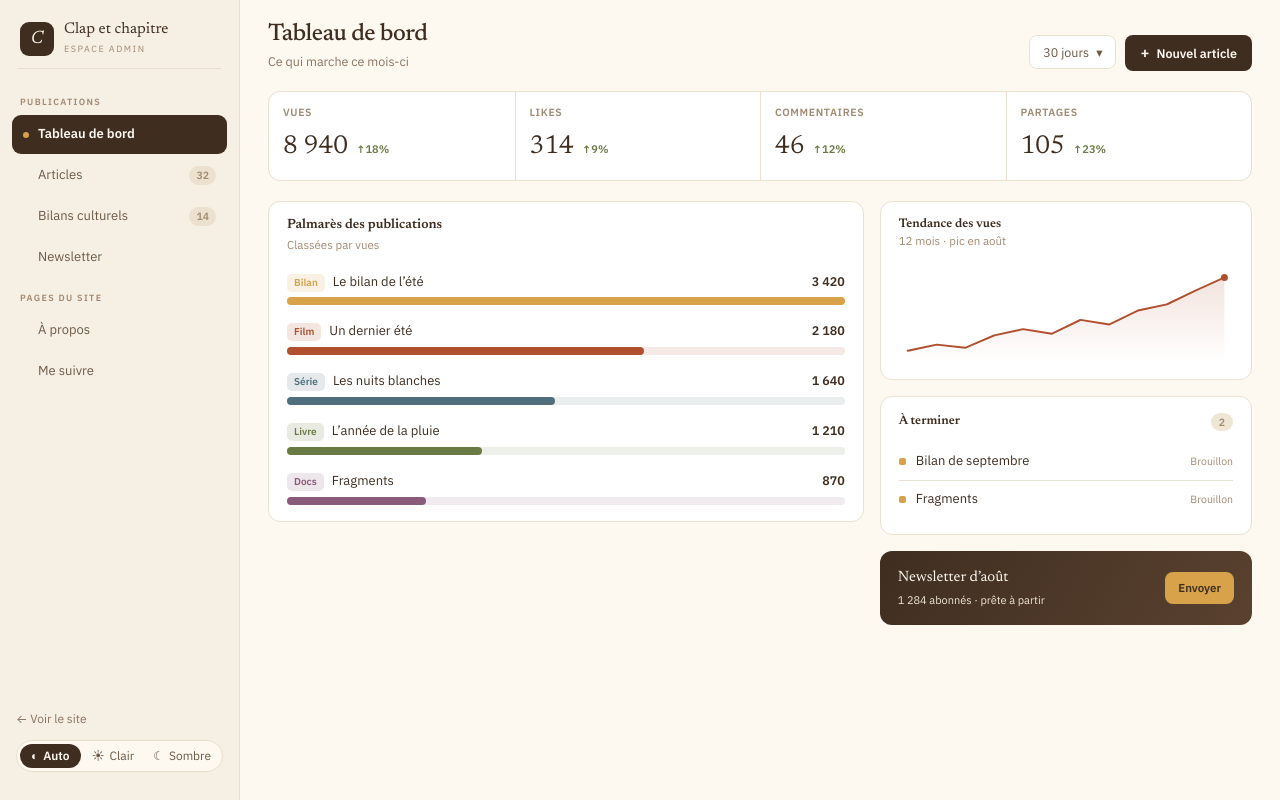
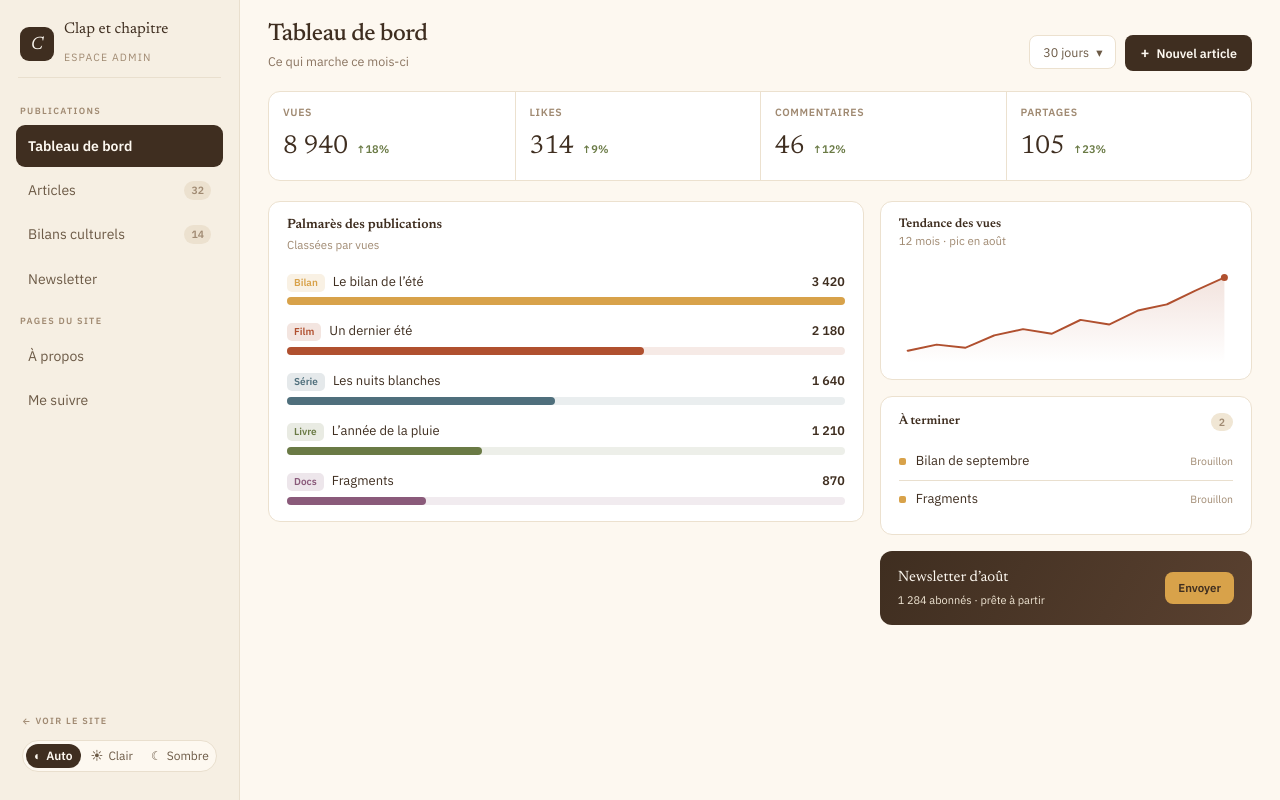
Before and after one commit to arnaudober3/clap-chapitre, a React (Vite) app: page /admin in a window 1280 px wide. Built offline with nearby package versions, Linux system fonts and the light colour scheme.

Commit message:
Suppression des éléments de point de navigation et ajustements de style pour améliorer l'interface utilisateur

```diff
--- a/src/components/layout/AdminHeader.tsx
+++ b/src/components/layout/AdminHeader.tsx
@@ -53,7 +53,6 @@ function AdminNavLink({
       aria-current={isActive ? "page" : undefined}
       onClick={onNavigate}
     >
-      <span className={styles.navDot} aria-hidden="true" />
       <span className={styles.navLabel}>{item.label}</span>
       {item.badge !== undefined && (
         <span
--- a/src/components/layout/AdminLayout.module.css
+++ b/src/components/layout/AdminLayout.module.css
@@ -46,6 +46,8 @@
   font-family: var(--font-serif), serif;
   font-size: 18px;
   font-style: italic;
+  text-box: trim-both cap alphabetic;
+  padding-top: 4px;
 }
 
 .brandText {
@@ -62,14 +64,17 @@
   white-space: nowrap;
   overflow: hidden;
   text-overflow: ellipsis;
+  text-box: trim-both cap alphabetic;
 }
 
 .brandKicker {
-  font-size: 9px;
-  letter-spacing: 0.17em;
+  font-size: 10.5px;
+  letter-spacing: 0.11em;
   text-transform: uppercase;
   color: var(--faint);
-  margin-top: 4px;
+  line-height: 1.5;
+  margin-top: 12px;
+  text-box: trim-both cap alphabetic;
 }
 
 /* ---- Nav (shared by rail and drawer) ---- */
@@ -86,17 +91,16 @@
 .navGroup {
   display: flex;
   flex-direction: column;
-  padding: 0 12px;
+  padding: 0 16px;
   gap: 2px;
 }
 
 .navLink {
   display: flex;
   align-items: center;
-  gap: 9px;
-  padding: 9px 11px;
+  padding: 10px 12px;
   border-radius: var(--radius-nav);
-  font-size: 13px;
+  font-size: 14px;
   color: var(--nav-idle);
   text-decoration: none;
 }
@@ -111,23 +115,11 @@
   min-width: 0;
 }
 
-.navDot {
-  width: 6px;
-  height: 6px;
-  border-radius: 50%;
-  background: transparent;
-  flex: none;
-}
-
 .navLinkActive,
 .navLinkActive:hover {
   background: var(--ink);
   color: var(--bg);
   font-weight: 600;
-}
-
-.navLinkActive .navDot {
-  background: var(--gold);
 }
 
 .badge {
@@ -158,12 +150,15 @@
   display: flex;
   flex-direction: column;
   gap: 12px;
-  padding: 20px 16px 0;
+  padding: 24px 22px 0;
 }
 
 .backLink {
-  font-size: 12px;
-  color: var(--muted-2);
+  font-size: 9px;
+  letter-spacing: 0.15em;
+  text-transform: uppercase;
+  color: var(--faint);
+  font-weight: 600;
   text-decoration: none;
 }
 
@@ -206,8 +201,7 @@
   display: flex;
   align-items: center;
   justify-content: space-between;
-  gap: 11px;
-  padding: 14px 18px;
+  padding: 18px;
   background: var(--surface);
   border-bottom: 1px solid var(--border-2);
 }
@@ -274,7 +268,7 @@
   display: flex;
   align-items: flex-start;
   justify-content: space-between;
-  padding: 0 20px 8px;
+  padding: 0 22px 22px;
 }
 
 .close {
--- a/src/components/layout/Header.tsx
+++ b/src/components/layout/Header.tsx
@@ -98,7 +98,6 @@ function NavItemLink({
       aria-current={isActive ? 'page' : undefined}
       onClick={onNavigate}
     >
-      <span className={styles.navDot} aria-hidden="true" />
       {item.label}
     </Link>
   );
--- a/src/components/layout/Layout.module.css
+++ b/src/components/layout/Layout.module.css
@@ -71,13 +71,12 @@
   display: flex;
   flex-direction: column;
   padding: 0 16px;
-  gap: 1px;
+  gap: 2px;
 }
 
 .navLink {
   display: flex;
   align-items: center;
-  gap: 11px;
   padding: 10px 12px;
   border-radius: var(--radius-nav);
   font-size: 14px;
@@ -91,14 +90,6 @@
   text-decoration: none;
 }
 
-.navDot {
-  width: 6px;
-  height: 6px;
-  border-radius: 50%;
-  background: transparent;
-  flex: none;
-}
-
 .navLinkActive {
   background: var(--ink);
   color: var(--bg);
@@ -108,10 +99,6 @@
 .navLinkActive:hover {
   background: var(--ink);
   color: var(--bg);
-}
-
-.navLinkActive .navDot {
-  background: var(--gold);
 }
 
 .navDivider {
@@ -146,7 +133,7 @@
   display: flex;
   align-items: center;
   justify-content: space-between;
-  padding: 12px 18px;
+  padding: 18px;
   background: var(--bg);
   border-bottom: 1px solid var(--border);
 }
@@ -167,6 +154,7 @@
   font-size: 20px;
   color: var(--ink);
   text-decoration: none;
+  text-box: trim-both cap alphabetic;
 }
 
 .topbarSpacer {
```
